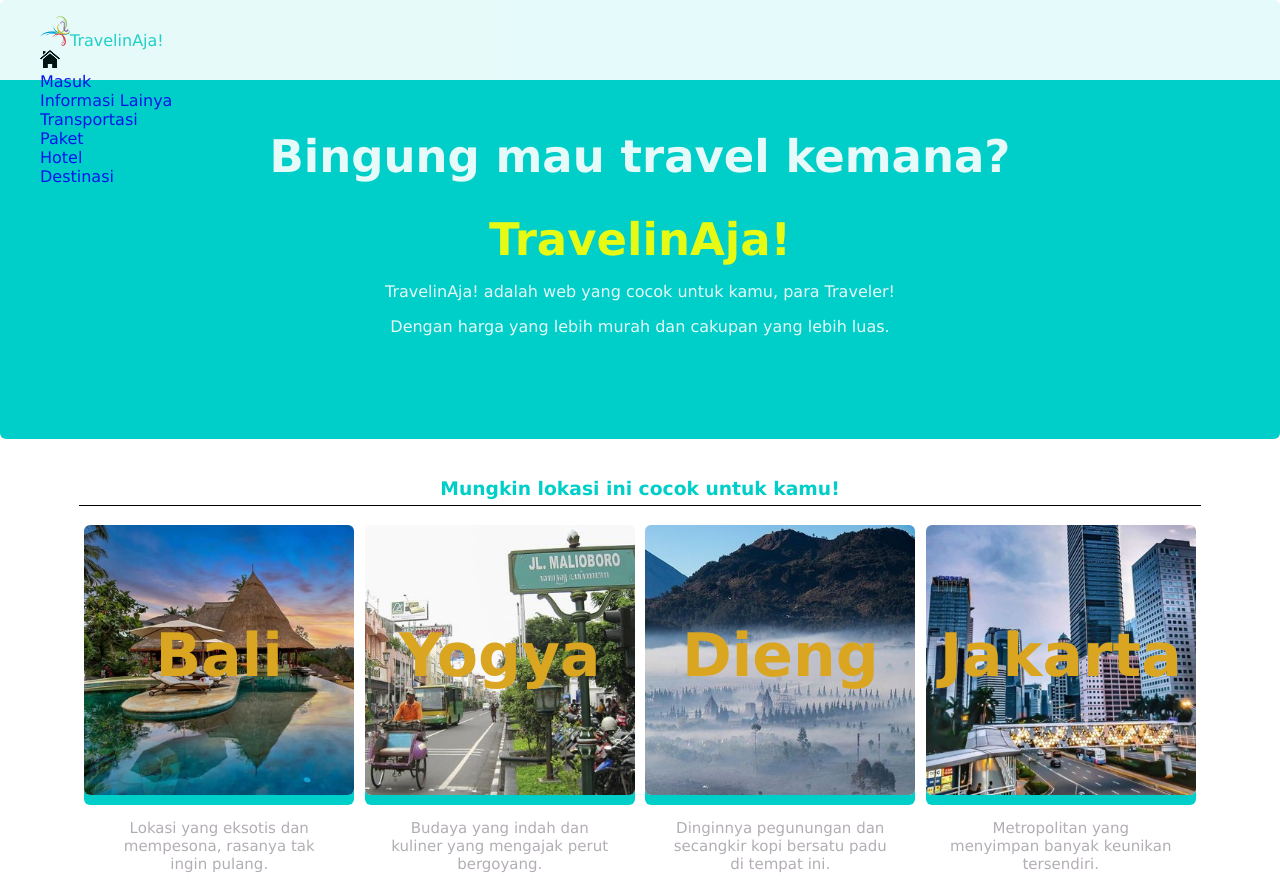
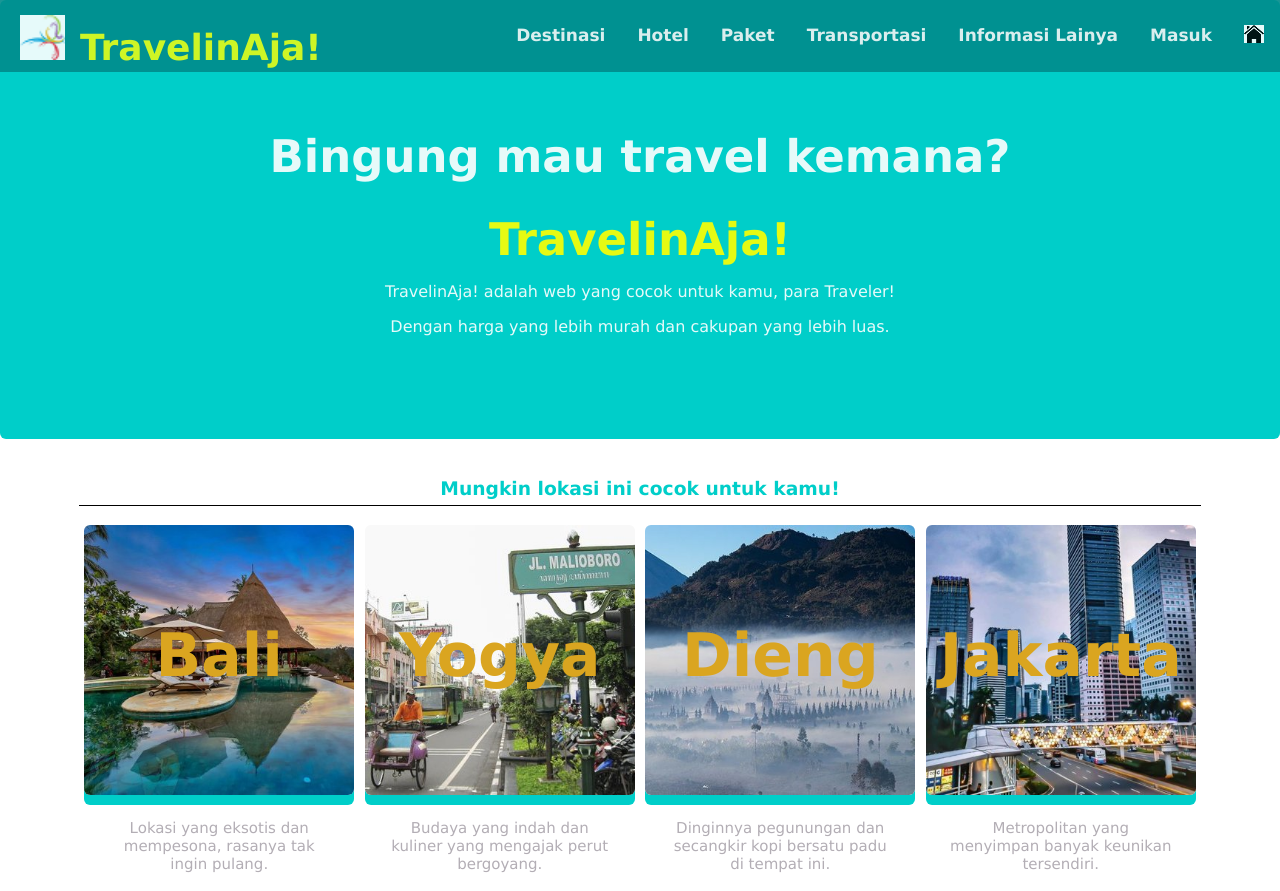
Before and after one commit to rynclick/G07, a plain HTML site: page index.html in a window 1280 px wide. Shown: the top 891 px of the page. Drawn offline with Linux system fonts and the light colour scheme.

Commit message:
Update style.css

```diff
--- a/style.css
+++ b/style.css
@@ -23,8 +23,8 @@ a{
 
 header {
   background-color:white;
-  color:#26d0c9;
-  height: 80px;
+  color:#E5FA15;
+  height: 60px;
   width: 100%;
   position :fixed;
   top: 0;
@@ -32,43 +32,49 @@ header {
   opacity: 0.9;
 }
 
-.header-left {
-  float: left;
+.logo1 {
+  margin-top:15px;
+  margin-left: 20px;
+  width: 45px;
+}
+ul.header-menu span{
   font-size: 36px;
-  padding: 20px 25px;
+  padding: 20px 15px;
 }
 
-.menu-icon{
-  color: black;
-  float: right;
-  font-size: 20px;
-  padding: 15px 0;
-  /*display:none;*/
-  opacity: 0;
+ul.header-menu {
+    width:100%;
+    list-style-type: none;
+    margin: 0;
+    padding: 0;
+    overflow: hidden;
+    background-color: #008B8B;
+    font-weight: bold;
 }
 
-.header-list{
+ul.header-menu li {
   float: right;
-  margin-right: -25px;
-}
-.header-list a{
-  color:blue;
-  float:left;
-  font-size: 20px;
-  padding-top: 30px;
-  padding-right: 15px;
-  padding-bottom:33px;
-  display: block;
 }
 
-.header-list a:hover {
- /* background-color: rgba(255, 255, 255, 0.5);*/
-  background-color: rgba(64, 224, 208, 0.4);
-  /*opacity: 0.8;*/
-  color: #DAA520;
-  font-weight: bold;
-  padding-left: 10px;
+ul.header-menu li a {
+    display: inline-block;
+    color: #f2f2f2;
+    text-align: center;
+    padding: 25px 16px;
+    text-decoration: none;
+    transition: 0.3s;
+    font-size: 17px;
 }
+
+ul.header-menu li a:hover {
+  background-color: #DAA520;
+  padding: 27px 16px;
+}
+
+ul.header-menu li.icon {
+  display: none;
+}
+
 /* end Header */
 
 /*bagian main */
```
